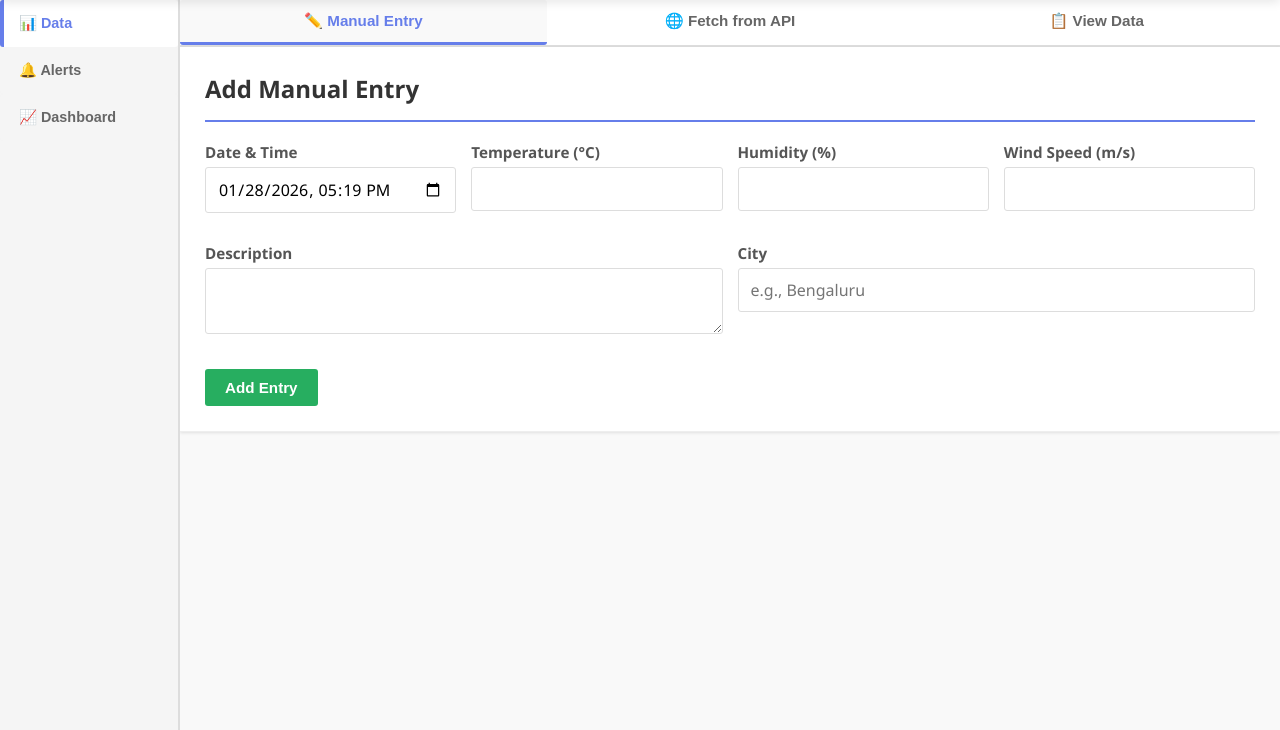
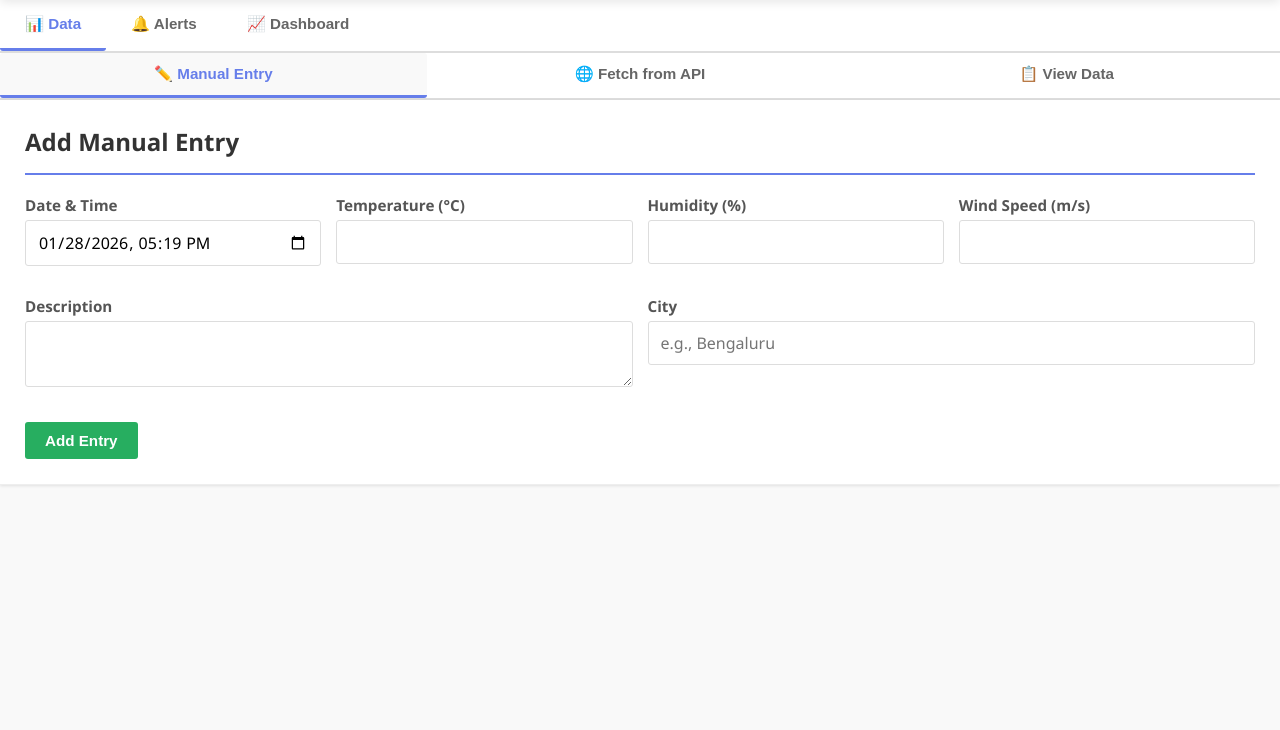
Before and after one commit to KYNandini/Weather_API_Dashboard, a Flask app: template templates/dashboard.html in a window 1280 px wide. Shown: the part 70-800 px from the top of the page. Run offline with Flask 3, Linux system fonts and the light colour scheme; the template is opened without the code that fills it, so the values that code supplies are empty.

Commit message:
style: Restore initial layout with horizontal top tabs

```diff
--- a/templates/dashboard.html
+++ b/templates/dashboard.html
@@ -69,43 +69,42 @@
         }
         .main-container {
             display: flex;
+            flex-direction: column;
             flex: 1;
             overflow: hidden;
         }
         .tabs {
             display: flex;
-            flex-direction: column;
+            flex-direction: row;
             gap: 0;
             margin-bottom: 0;
-            background: #f5f5f5;
+            background: white;
             border-radius: 0;
-            overflow-y: auto;
-            box-shadow: 2px 0 5px rgba(0, 0, 0, 0.1);
-            width: 180px;
-            border-right: 2px solid #ddd;
+            overflow-x: auto;
+            box-shadow: 0 2px 5px rgba(0, 0, 0, 0.1);
+            border-bottom: 2px solid #ddd;
             flex-shrink: 0;
         }
         .tab-btn {
             flex: 0;
-            padding: 15px 15px;
-            background: #f5f5f5;
+            padding: 15px 25px;
+            background: white;
             border: none;
             cursor: pointer;
-            font-size: 0.9em;
+            font-size: 0.95em;
             font-weight: 600;
             color: #666;
             transition: all 0.3s;
             white-space: nowrap;
-            border-left: 4px solid transparent;
-            text-align: left;
+            border-bottom: 3px solid transparent;
         }
         .tab-btn.active {
             background: white;
             color: #667eea;
-            border-left-color: #667eea;
+            border-bottom-color: #667eea;
         }
         .tab-btn:hover {
-            background: white;
+            background: #f5f5f5;
         }
         .tabs-content-wrapper {
             flex: 1;
@@ -324,27 +323,6 @@
         @media (max-width: 768px) {
             body {
                 padding: 0;
-            }
-            .main-container {
-                flex-direction: column;
-            }
-            .tabs {
-                flex-direction: row;
-                width: 100%;
-                border-right: none;
-                border-bottom: 2px solid #ddd;
-                overflow-x: auto;
-            }
-            .tab-btn {
-                flex: 1;
-                border-left: none;
-                border-bottom: 3px solid transparent;
-                text-align: center;
-                padding: 10px 15px;
-            }
-            .tab-btn.active {
-                border-left: none;
-                border-bottom-color: #667eea;
             }
             .header {
                 flex-direction: column;
```
